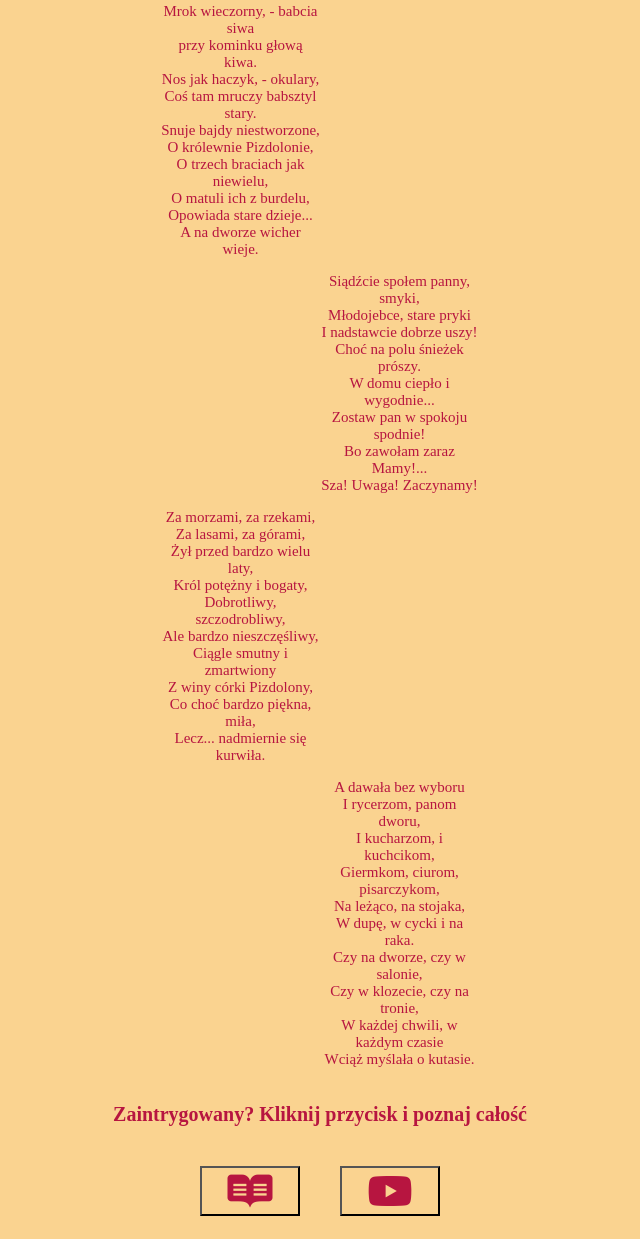
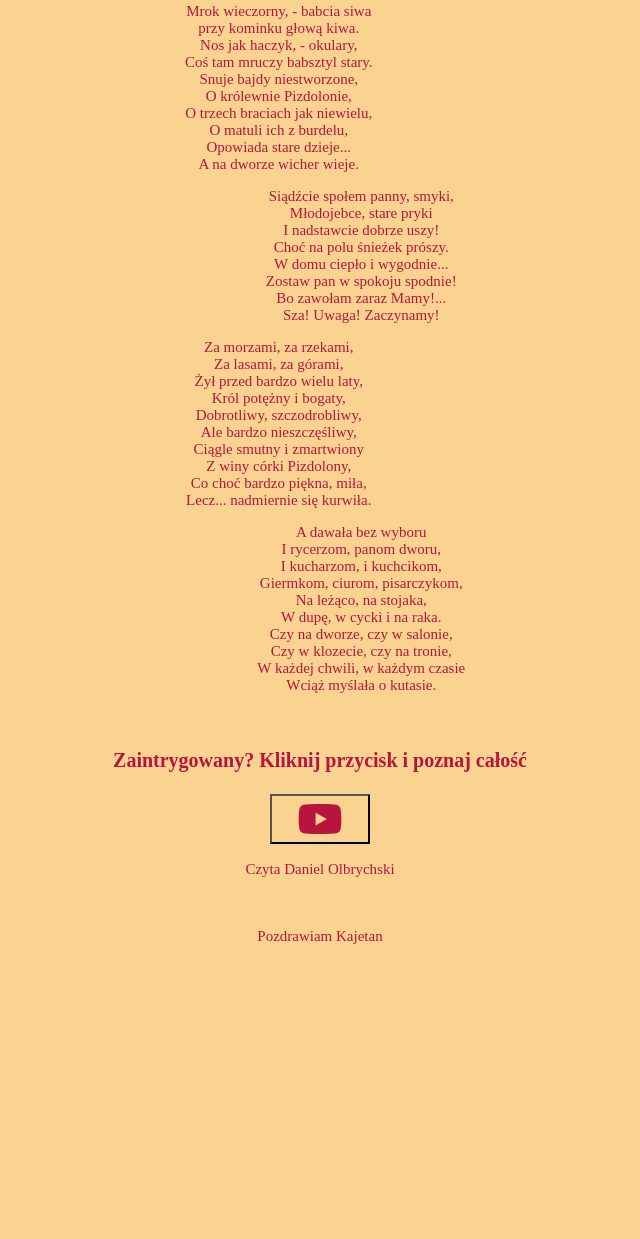
Before and after one commit to PaPaX2/nauka-gita, a plain HTML site: page index.html in a window 1280 px wide. Shown: the part 227-1466 px from the top of the page, without its empty margins (320-960 px from the left). After the commit the page ends 1207 px from the top, so only its background shows below. Drawn offline with Linux system fonts and the light colour scheme.

Commit message:
New css style

```diff
--- a/css/style.css
+++ b/css/style.css
@@ -15,7 +15,7 @@ p {
 }
 body {
   margin: 0 auto;
-  padding: 0;
+  padding: 50;
   max-width: 1140px;
   color: #b71540;
   background-color: #fad390;
@@ -26,7 +26,7 @@ body {
   flex-direction: column;
   align-items: center;
   margin: 20px;
-  padding: 20px;
+  padding: 0;
 }
 
 .title h2{
@@ -34,13 +34,14 @@ body {
 }
 
 .poem {
-  min-width: 30%;
   text-align: center;
+  margin: 20px;
+  min-width: 50%;
 }
 
 .box {
   margin: 0 auto;
-  width: 50%;
+
 }
 
 .box p {
@@ -48,26 +49,26 @@ body {
 }
 
 .box-left {
-  padding-right: 50%;
+  padding-right: 15%;
 }
 
 .box-right {
-  padding-left: 50%
+  padding-left: 15%;
 }
 .btn {
   display: flex;
-  justify-content: center;
+  flex-direction: column;
+  align-items: center;
 }
 
 button {
   height: 50px;
   width: 100px;
-  margin: 20px;
-  background-color:#fad390;
+  margin: 2px;
+  background-color: #fad390;
 }
 
 i {
   font-size: 40px;
   color: #b71540;
-
 }
--- a/index.html
+++ b/index.html
@@ -29,8 +29,8 @@
       <div class="links">
         <h3>Zaintrygowany? Kliknij przycisk i poznaj całość</h3>
         <div class="btn">
-          <button type="button"><a href="http://wiersze.bfcior.pl/aleksander-fredro.php?show=basn_o_3_braciach_i_krolewnie"><i class="fab fa-readme"></i></a></button>
-          <button type="button"><a href="https://www.youtube.com/watch?v=hnQqFQRCBUg&t=3s&has_verified=1"><i class="fab fa-youtube"></i></a></button>
+            <button type="button"><a href="https://www.youtube.com/watch?v=hnQqFQRCBUg&t=3s&has_verified=1"><i class="fab fa-youtube"></i></a></button>
+            <p>Czyta Daniel Olbrychski</>
         </div>
       </div>
       </section>
```
